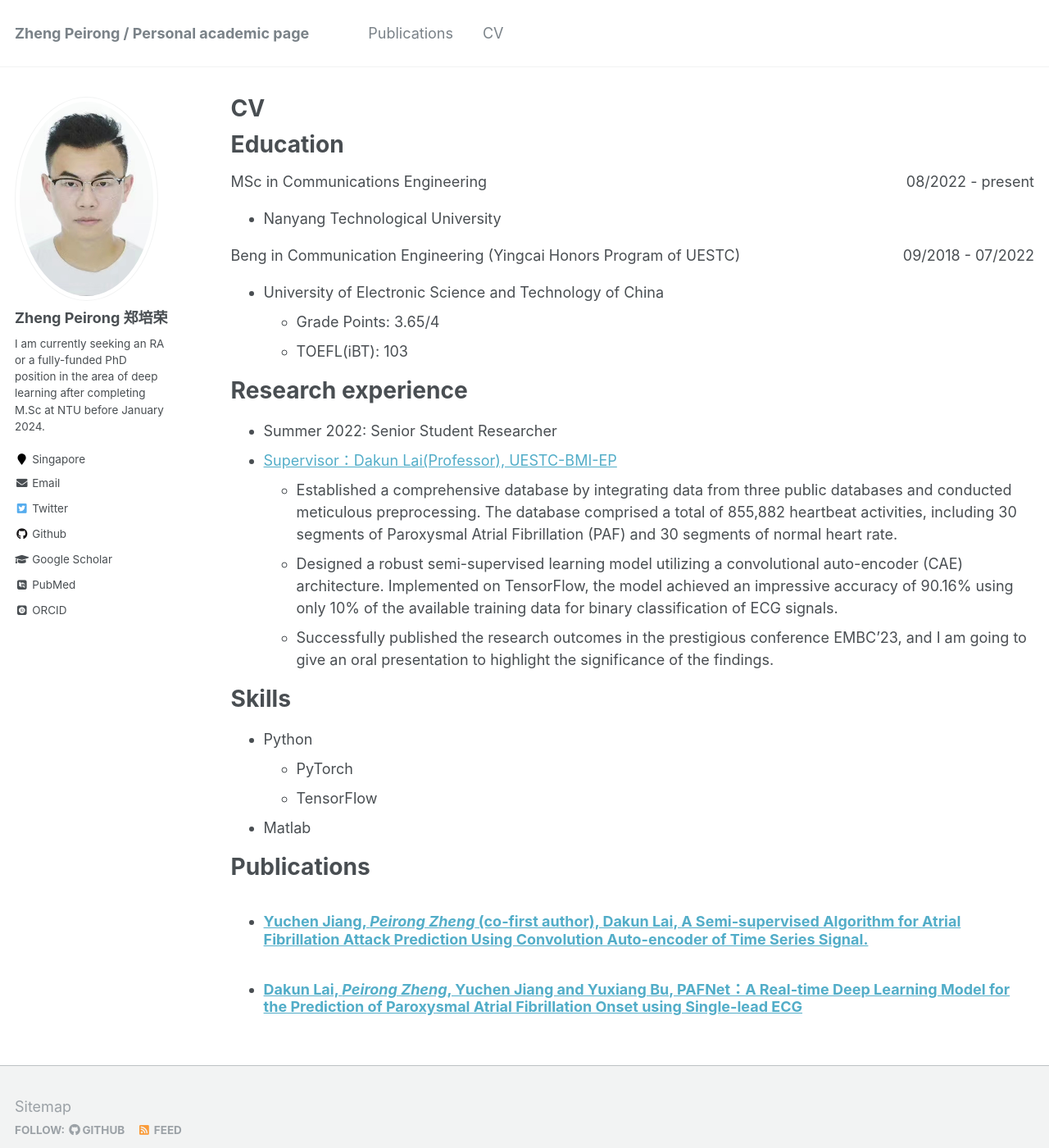
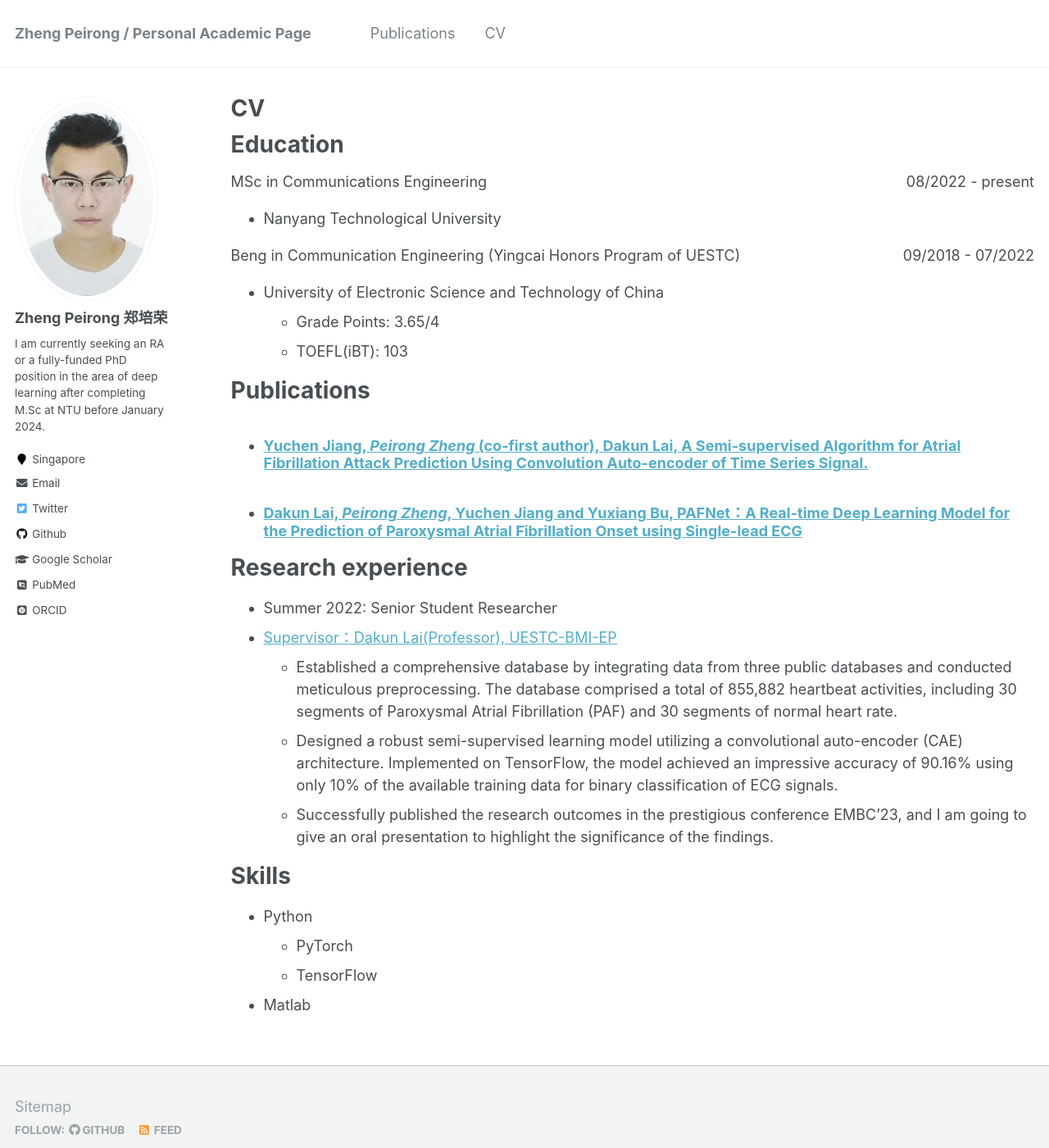
Before and after one commit to zhengpeirong/onlineAcademicCV, a Jekyll site: the page built from _pages/cv.md, in a window 1280 px wide and 1400 px high. Shown: the whole window at 82% size. Built offline with Jekyll 4.4.1, drawn with Linux system fonts in a browser that asks for light colours; some web fonts are replaced.

Commit message:
nothing important

```diff
--- a/_config.yml
+++ b/_config.yml
@@ -7,7 +7,7 @@
 
 # Site Settings
 locale                   : "en-US"
-title                    : "Zheng Peirong / Personal academic page"
+title                    : "Zheng Peirong / Personal Academic Page"
 title_separator          : "-"
 name                     : &name "Zheng Peirong"
 description              : &description "personal description"
--- a/_pages/cv.md
+++ b/_pages/cv.md
@@ -27,6 +27,15 @@ Education
   * Grade Points: 3.65/4
   * TOEFL(iBT): 103
 
+
+Publications
+============
+
+<ul>{% for post in site.publications %}
+    {% include archive-single-cv.html %}
+  {% endfor %}</ul>
+
+
 Research experience
 ===================
 
@@ -43,10 +52,3 @@ Skills
   * PyTorch
   * TensorFlow
 * Matlab
-
-Publications
-============
-
-<ul>{% for post in site.publications %}
-    {% include archive-single-cv.html %}
-  {% endfor %}</ul>
```
